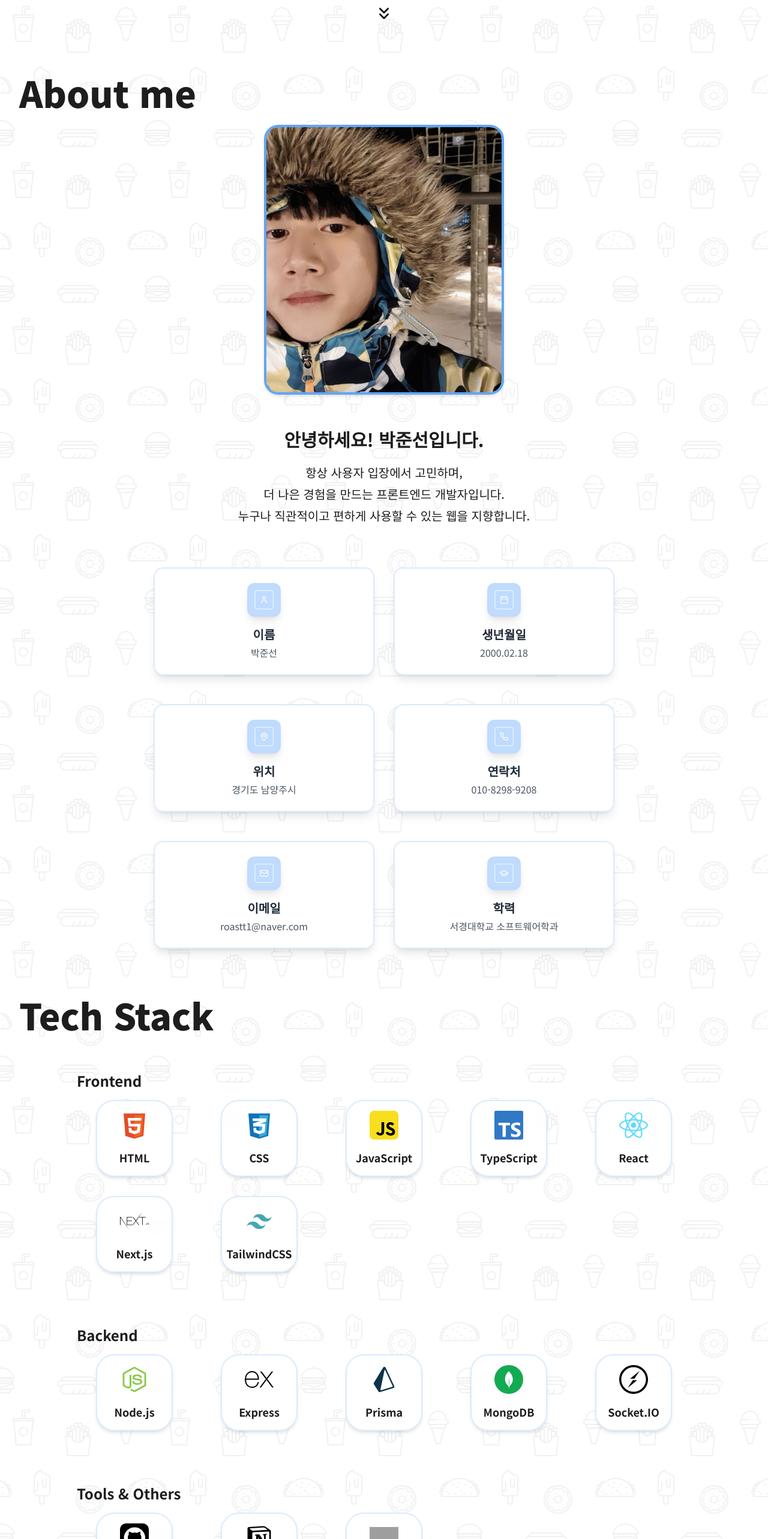
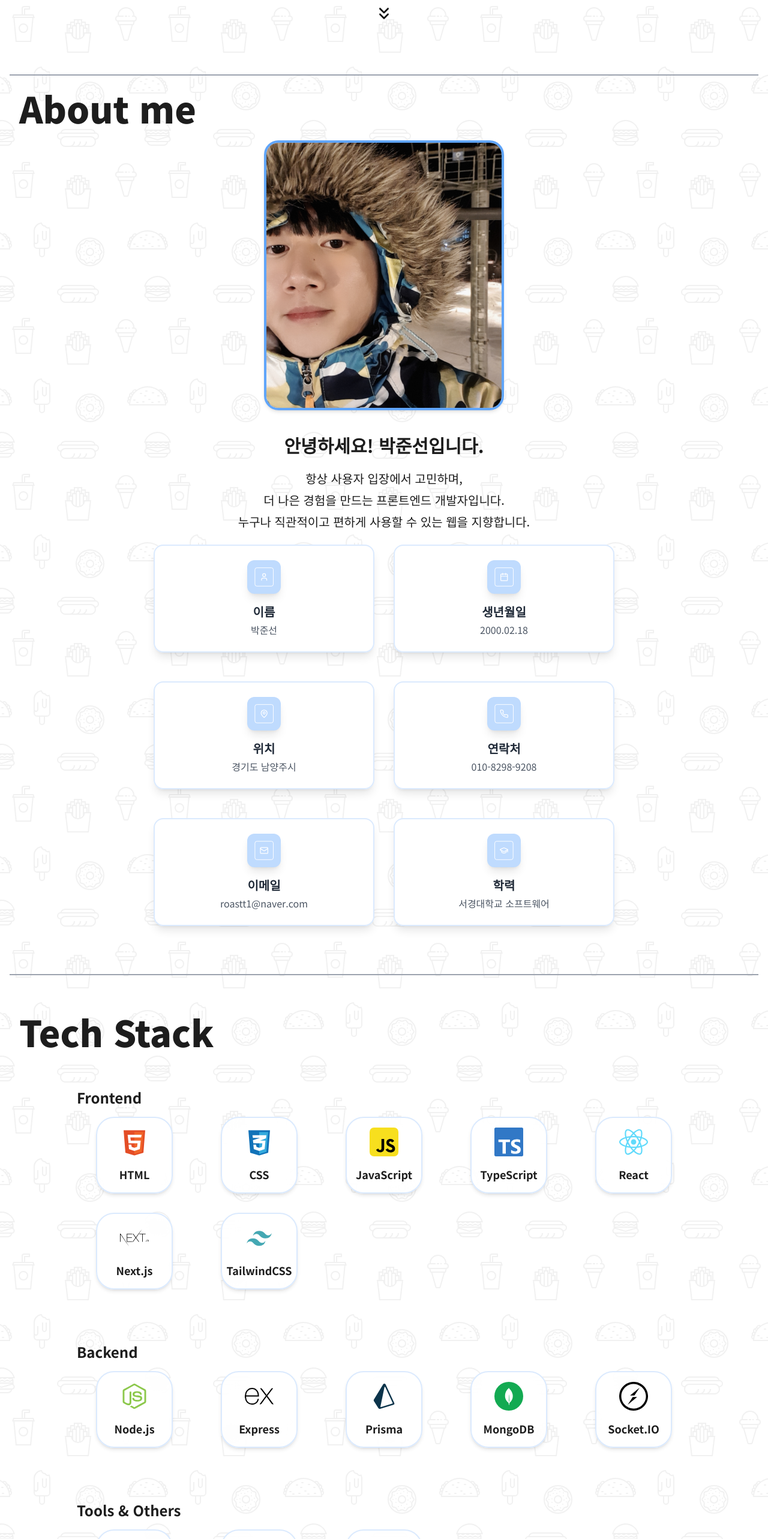
Before and after one commit to roastt1/Portfolio, a Next.js app: page / in a window 1280 px wide. Shown: the part 840-3406 px from the top of the page at 60% size. Built offline with nearby package versions, Linux system fonts and the light colour scheme; grey boxes are pictures that could not be loaded.

Commit message:
[feat] AOS+Tailwind로 section 구분 보더 애니메이션 추가 및 css조정

```diff
--- a/app/about/components/About.tsx
+++ b/app/about/components/About.tsx
@@ -9,21 +9,30 @@ import AboutCard from "./AboutCard";
 
 export default function About() {
     useEffect(() => {
-        AOS.init({ duration: 800, easing: "ease-in-out", once: true });
+        AOS.init({ duration: 600, easing: "ease-in-out", once: true });
     }, []);
 
     return (
         <div className="flex w-full flex-col items-center gap-6 pt-20 dark:text-white">
-            <h2 className="w-full px-4 text-5xl font-black sm:text-6xl">
+            <div
+                className="aos-animate:animate-expand-width mx-4 h-[2px] w-0 bg-gray-400"
+                data-aos="fade-in"
+                data-aos-once="true"
+            />
+            <h2
+                className="w-full px-4 text-5xl font-black sm:text-6xl"
+                data-aos="fade-right"
+                data-aos-once="true"
+            >
                 About me
             </h2>
 
-            <div className="mb-12 flex flex-col items-center gap-10 text-center">
+            <div className="flex flex-col items-center gap-10 text-center">
                 {/* 프로필 사진 */}
                 <div
                     data-aos="fade-down"
                     data-aos-delay="100"
-                    className="relative mb-4 h-96 w-72 overflow-hidden rounded-3xl border-4 border-blue-400 shadow-md dark:border-dark-400 sm:h-[450px] sm:w-[400px]"
+                    className="relative h-96 w-72 overflow-hidden rounded-3xl border-4 border-blue-400 shadow-md dark:border-dark-400 sm:h-[450px] sm:w-[400px]"
                 >
                     <Image
                         src="/images/about/about_me.jpg"
@@ -55,7 +64,7 @@ export default function About() {
             </div>
 
             {/* 정보 카드 */}
-            <div className="grid w-full grid-cols-1 justify-items-center gap-x-8 gap-y-12 sm:w-[60vw] sm:grid-cols-2">
+            <div className="grid w-full grid-cols-2 justify-items-center gap-4 sm:w-[60vw] sm:gap-x-8 sm:gap-y-12">
                 <AboutCard
                     title="이름"
                     description="박준선"
@@ -83,7 +92,7 @@ export default function About() {
                 />
                 <AboutCard
                     title="학력"
-                    description="서경대학교 소프트웨어학과"
+                    description="서경대학교 소프트웨어"
                     iconSrc="/icons/about/education.svg"
                 />
             </div>
--- a/app/about/components/AboutCard.tsx
+++ b/app/about/components/AboutCard.tsx
@@ -17,7 +17,7 @@ export default function AboutCard({
         <div
             className="h-[160px] w-full max-w-[280px] sm:h-[180px] sm:max-w-[500px]"
             data-aos="fade-down"
-            data-aos-delay="100"
+            data-aos-duration="600"
         >
             <div className="flex h-full flex-col items-center justify-center rounded-2xl border-2 border-blue-100 bg-white/90 px-6 py-6 text-center shadow-lg backdrop-blur-sm transition-all duration-300 ease-out hover:-translate-y-2 hover:shadow-2xl dark:border-dark-400 dark:bg-black/10 dark:bg-dark-300">
                 {/* 아이콘 */}
@@ -40,7 +40,7 @@ export default function AboutCard({
                 <h2 className="mb-1 text-lg font-semibold text-gray-800 dark:text-white sm:text-xl">
                     {title}
                 </h2>
-                <p className="text-sm leading-relaxed text-gray-600 dark:text-white sm:text-base">
+                <p className="whitespace-nowrap text-sm leading-relaxed text-gray-600 dark:text-white sm:text-base">
                     {description}
                 </p>
             </div>
--- a/app/projects/components/ProjectCard.tsx
+++ b/app/projects/components/ProjectCard.tsx
@@ -25,7 +25,7 @@ export default function ProjectCard({
         <div
             className="group relative h-[400px] w-[350px] lg:w-[400px]"
             data-aos="fade-up"
-            data-aos-delay="100"
+            data-aos-duration="600"
         >
             <div className="absolute inset-0 flex transform flex-col overflow-hidden rounded-3xl border-2 border-blue-100 bg-white shadow-md transition-transform duration-300 ease-out hover:bg-gray-100 group-hover:-translate-y-2 group-hover:shadow-lg dark:border-dark-400 dark:bg-dark-300 dark:hover:bg-dark-200">
                 {/* 상단 이미지 및 뱃지 */}
--- a/app/projects/components/Projects.tsx
+++ b/app/projects/components/Projects.tsx
@@ -47,12 +47,21 @@ export default function Projects() {
     }, [isOpen]);
 
     useEffect(() => {
-        AOS.init({ duration: 800, easing: "ease-in-out", once: true });
+        AOS.init({ duration: 600, easing: "ease-in-out", once: true });
     }, []);
 
     return (
         <div className="flex w-full flex-col items-center gap-16 pt-20 dark:text-white">
-            <h2 className="w-full px-4 text-5xl font-black sm:text-6xl">
+            <div
+                className="aos-animate:animate-expand-width mx-4 h-[2px] w-0 bg-gray-400"
+                data-aos="fade-in"
+                data-aos-once="true"
+            />
+            <h2
+                className="w-full px-4 text-5xl font-black sm:text-6xl"
+                data-aos="fade-right"
+                data-aos-once="true"
+            >
                 Project
             </h2>
             <div className="flex w-full flex-wrap justify-center gap-8">
--- a/app/skills/components/SkillCard.tsx
+++ b/app/skills/components/SkillCard.tsx
@@ -9,8 +9,8 @@ interface SkillCardProps {
 
 export default function SkillCard({ icon, name }: SkillCardProps) {
     return (
-        <div data-aos="zoom-in" data-aos-delay="100">
-            <div className="dark:bg-dark-300 dark:border-dark-400 flex h-32 w-32 select-none flex-col items-center justify-center rounded-[30px] border-2 border-blue-100 bg-white/80 p-4 shadow-md backdrop-blur-md transition-all duration-300 hover:-translate-y-2 hover:scale-105 hover:bg-white/80 hover:shadow-2xl dark:text-white">
+        <div data-aos="zoom-in" data-aos-duration="600">
+            <div className="flex h-32 w-32 select-none flex-col items-center justify-center rounded-[30px] border-2 border-blue-100 bg-white/80 p-4 shadow-md backdrop-blur-md transition-all duration-300 hover:-translate-y-2 hover:scale-105 hover:bg-white/80 hover:shadow-2xl dark:border-dark-400 dark:bg-dark-300 dark:text-white">
                 <div className="mb-4">
                     <Image src={icon} alt={name} width={48} height={48} />
                 </div>
--- a/app/skills/components/Skills.tsx
+++ b/app/skills/components/Skills.tsx
@@ -12,12 +12,27 @@ export default function Skills() {
 
     return (
         <div className="flex w-full flex-col items-center gap-16 pt-20 dark:text-white">
-            <h2 className="w-full px-4 text-5xl font-black sm:text-6xl">
+            <div
+                className="aos-animate:animate-expand-width mx-4 h-[2px] w-0 bg-gray-400"
+                data-aos="fade-in"
+                data-aos-once="true"
+            />
+            <h2
+                className="w-full px-4 text-5xl font-black sm:text-6xl"
+                data-aos="fade-right"
+                data-aos-once="true"
+            >
                 Tech Stack
             </h2>
             {/* Frontend */}
             <div className="mb-6 w-full max-w-5xl">
-                <h2 className="mb-4 text-2xl font-semibold">Frontend</h2>
+                <h2
+                    className="mb-4 text-2xl font-semibold"
+                    data-aos="fade-right"
+                    data-aos-once="true"
+                >
+                    Frontend
+                </h2>
                 <div className="grid grid-cols-2 place-items-center gap-x-4 gap-y-8 sm:grid-cols-3 md:grid-cols-4 lg:grid-cols-5">
                     <SkillCard name="HTML" icon="/icons/skills/html.svg" />
                     <SkillCard name="CSS" icon="/icons/skills/css.svg" />
@@ -40,7 +55,13 @@ export default function Skills() {
 
             {/* Backend */}
             <div className="mb-6 w-full max-w-5xl">
-                <h2 className="mb-4 text-2xl font-semibold">Backend</h2>
+                <h2
+                    className="mb-4 text-2xl font-semibold"
+                    data-aos="fade-right"
+                    data-aos-once="true"
+                >
+                    Backend
+                </h2>
                 <div className="grid grid-cols-2 place-items-center gap-x-4 gap-y-8 sm:grid-cols-3 md:grid-cols-4 lg:grid-cols-5">
                     <SkillCard name="Node.js" icon="/icons/skills/nodejs.svg" />
                     <SkillCard
@@ -61,7 +82,13 @@ export default function Skills() {
 
             {/* Tools & Others */}
             <div className="w-full max-w-5xl">
-                <h2 className="mb-4 text-2xl font-semibold">Tools & Others</h2>
+                <h2
+                    className="mb-4 text-2xl font-semibold"
+                    data-aos="fade-right"
+                    data-aos-once="true"
+                >
+                    Tools & Others
+                </h2>
                 <div className="grid grid-cols-2 place-items-center gap-x-4 gap-y-8 sm:grid-cols-3 md:grid-cols-4 lg:grid-cols-5">
                     <SkillCard name="GitHub" icon="/icons/skills/github.svg" />
                     <SkillCard name="Notion" icon="/icons/skills/notion.svg" />
--- a/tailwind.config.js
+++ b/tailwind.config.js
@@ -9,6 +9,10 @@ module.exports = {
     theme: {
         extend: {
             keyframes: {
+                expandWidth: {
+                    from: { width: "0%" },
+                    to: { width: "100%" },
+                },
                 "slide-up": {
                     "0%": { opacity: "0", transform: "translateY(50px)" },
                     "100%": { opacity: "1", transform: "translateY(0)" },
@@ -63,6 +67,7 @@ module.exports = {
                 },
             },
             animation: {
+                "expand-width": "expandWidth 1s ease-out forwards",
                 "slide-up": "slide-up 0.8s ease-out forwards",
                 "slide-left-fade": "slide-left-fade 0.8s ease-out forwards",
                 "rise-in":
@@ -85,5 +90,9 @@ module.exports = {
             },
         },
     },
-    plugins: [],
+    plugins: [
+        function ({ addVariant }) {
+            addVariant("aos-animate", "&.aos-animate");
+        },
+    ],
 };
```
